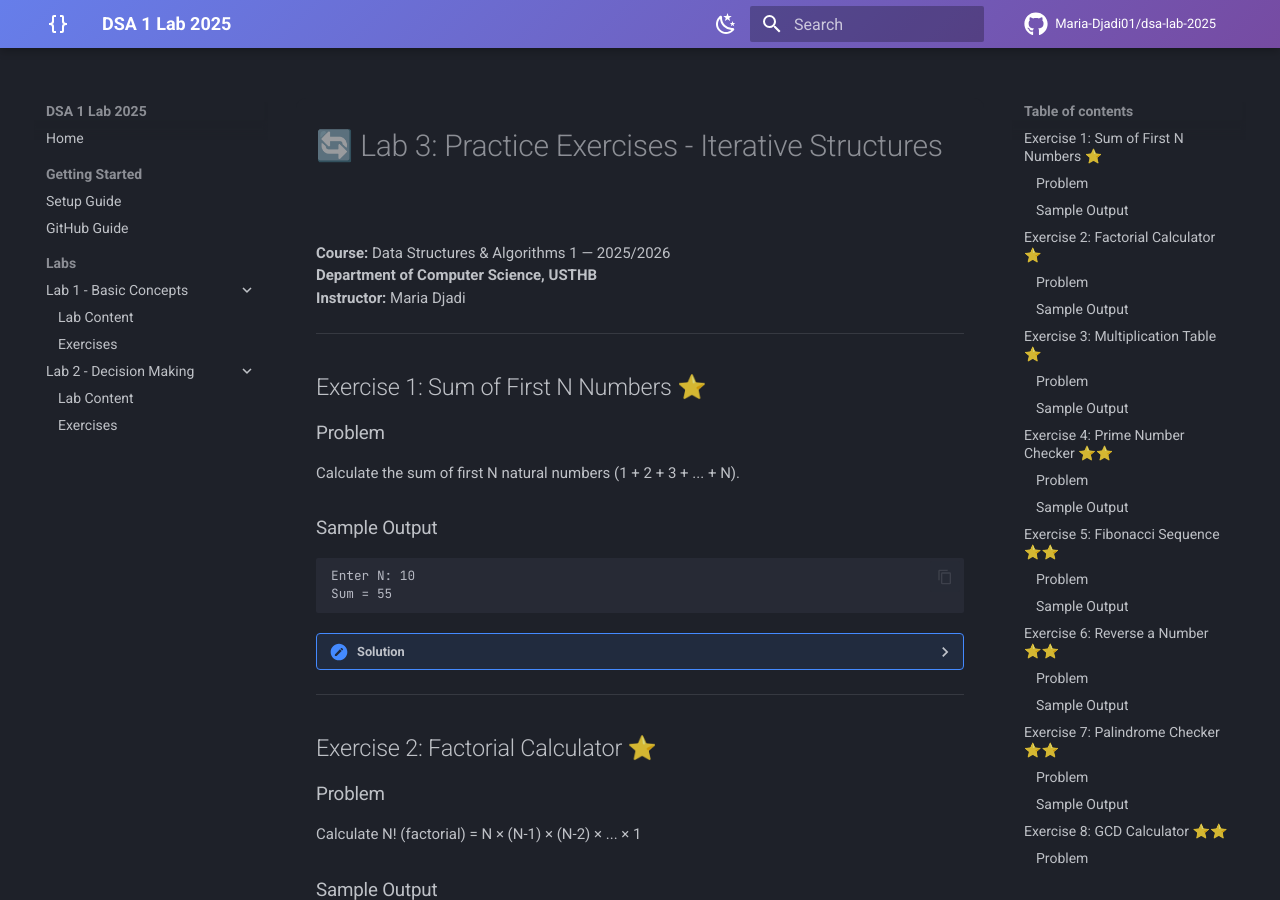
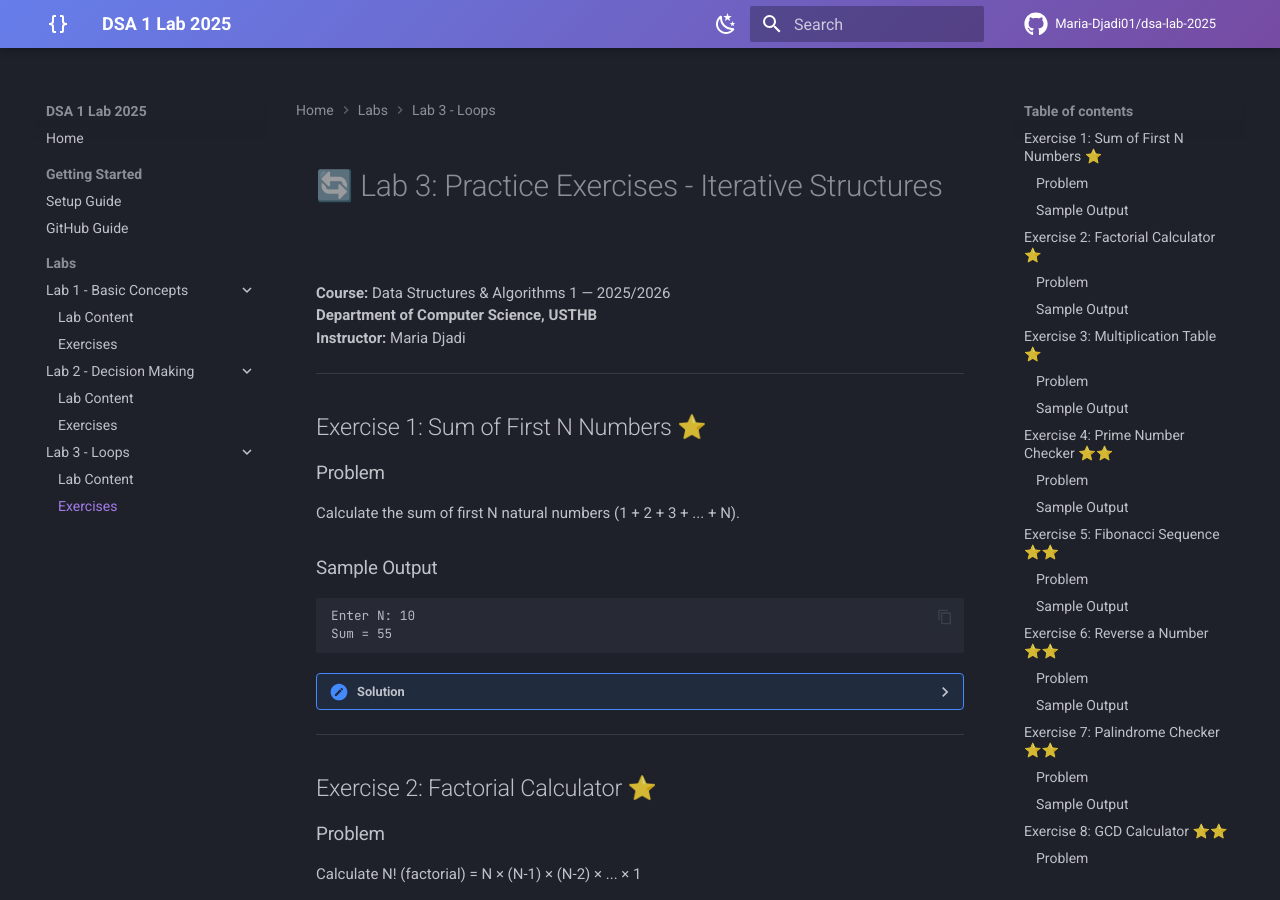
Before and after one commit to Maria-Djadi01/dsa-lab-2025, an MkDocs documentation site: the page built from docs/lab3/exercises.md, in a window 1280 px wide and 900 px high. Built offline with MkDocs 1.6.1 and Material for MkDocs 9.7.7, drawn with Linux system fonts in a browser that asks for light colours; comment, search, counter and statistics services are not loaded; some of the changed lines change nothing that is shown.

Commit message:
Lab 3 exercises

```diff
--- a/mkdocs.yml
+++ b/mkdocs.yml
@@ -83,9 +83,9 @@ nav:
       - Lab 2 - Decision Making:
           - Lab Content: lab2/lab2.md
           - Exercises: lab2/exercises.md
-      # - Lab 3 - Loops:
-      #     - Lab Content: lab3/lab3.md
-      #     - Exercises: lab3/exercises.md
+      - Lab 3 - Loops:
+          - Lab Content: lab3/lab3.md
+          - Exercises: lab3/exercises.md
 # Markdown extensions for better content
 markdown_extensions:
   - pymdownx.highlight:
```
